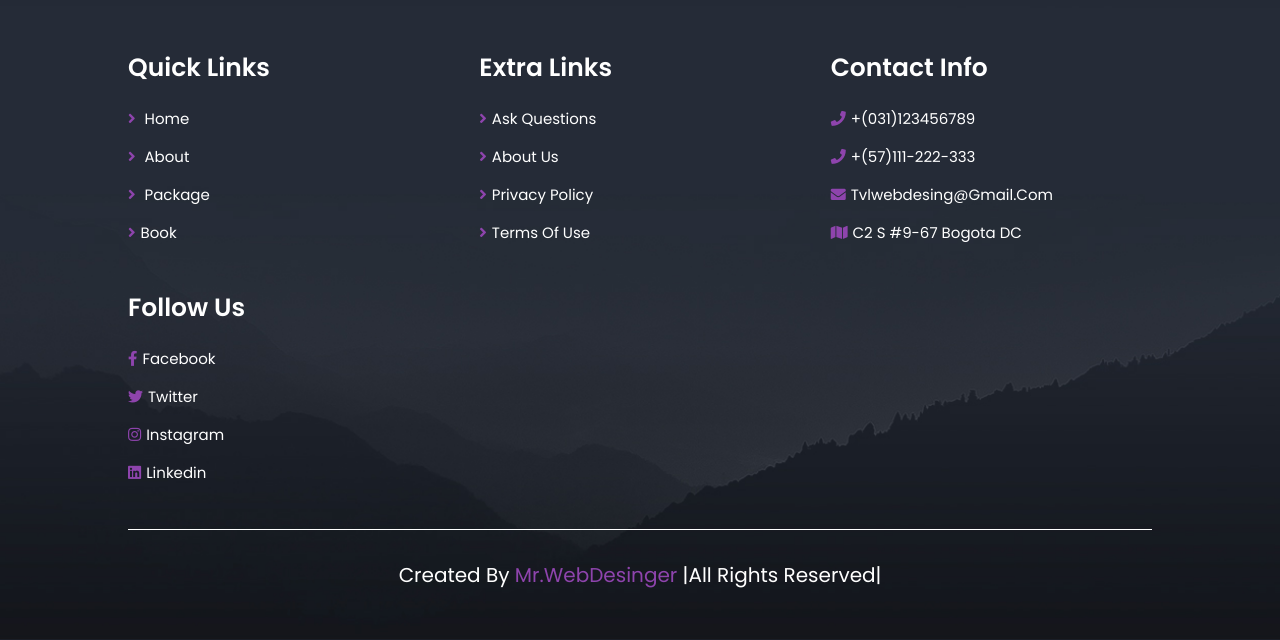
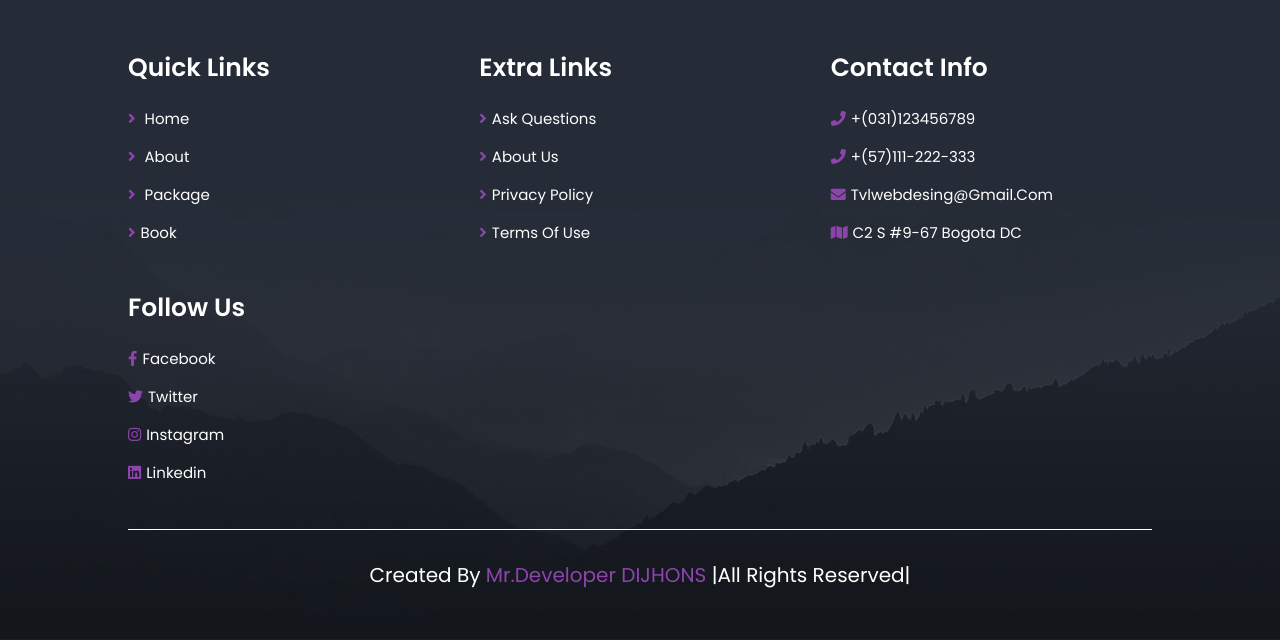
Before and after one commit to JhonnFy/Travel-Website, a PHP site: page /home.php in a window 1280 px wide. Shown: the part 2605-3245 px from the top of the page. Run offline with PHP 8.4, Linux system fonts and the light colour scheme.

```diff
--- a/about.php
+++ b/about.php
@@ -201,7 +201,7 @@
             </div>
         </div>
 
-        <div class="credit">Created By <span>Mr.WebDesinger</span> |All Rights Reserved|</div>
+        <div class="credit">Created By <span>Mr.Developer DIJHONS</span> |All Rights Reserved|</div>
     </section>
     <!--Footer Section Ends-->
 
--- a/book.php
+++ b/book.php
@@ -121,7 +121,7 @@
 
         </div>
 
-        <div class="credit">Created By <span>Mr.WebDesinger</span> |All Rights Reserved|</div>
+        <div class="credit">Created By <span>Mr.Developer DIJHONS</span> |All Rights Reserved|</div>
     </section>
     <!--Footer Section Ends-->
 
--- a/home.php
+++ b/home.php
@@ -218,7 +218,7 @@
             </div>
         </div>
 
-        <div class="credit">Created By <span>Mr.WebDesinger</span> |All Rights Reserved|</div>
+        <div class="credit">Created By <span>Mr.Developer DIJHONS</span> |All Rights Reserved|</div>
     </section>
     <!--Footer Section Ends-->
 
--- a/package.php
+++ b/package.php
@@ -216,7 +216,7 @@
 
         </div>
 
-        <div class="credit">Created By <span>Mr.WebDesinger</span> |All Rights Reserved|</div>
+        <div class="credit">Created By <span>Mr.Developer DIJHONS</span> |All Rights Reserved|</div>
     </section>
     <!--Footer Section Ends-->
 
```
